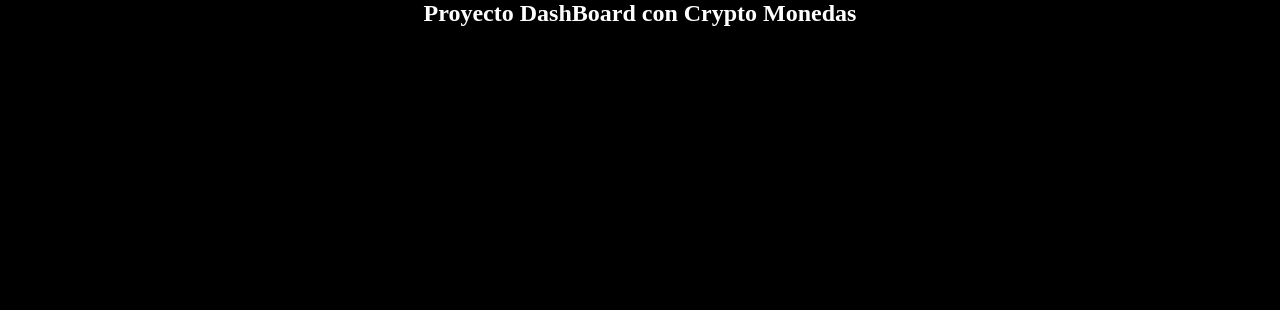
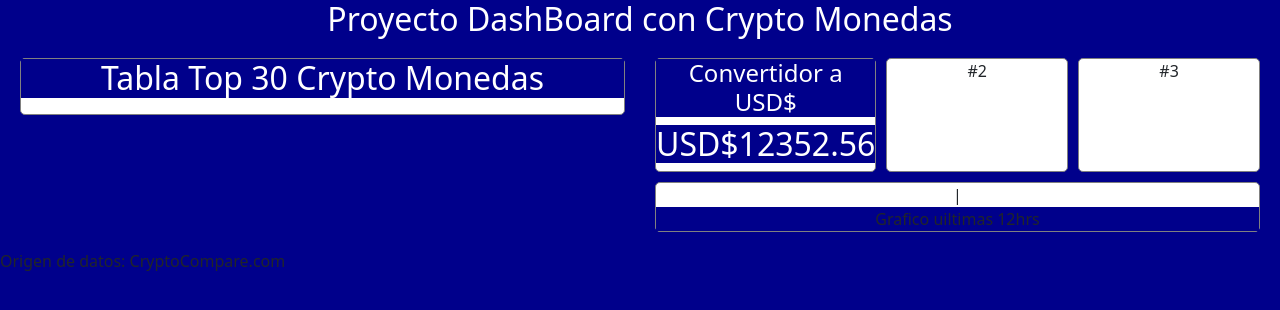
Before and after one commit to jarriagadatorres/Proyecto-DashBoard, a plain HTML site: page index.html in a window 1280 px wide. Drawn offline with nearby package versions, Linux system fonts and the light colour scheme.

Commit message:
Primer esquema

```diff
--- a/assets/css/estilos.css
+++ b/assets/css/estilos.css
@@ -1,10 +1,83 @@
 *{
     margin: 0;
     padding: 0;
-    background-color: black;
+    background-color: darkblue;
 }
-
+/*
+header{
+    height: 10%;
+}
+body{
+    height: 80%;
+}
+footer{
+    height: 10%;
+}
+*/
 h2{
     color:white;
     text-align: center;
 }
+.contenedor{
+   display: flex;
+    flex-wrap: wrap;
+    align-content: flex-start;
+    gap: 10px;
+    margin: 10px;
+}
+.sub-contenedor{
+    flex-basis: 100px;
+    flex-grow: 1;
+}
+
+#crypto-tabla{
+    flex-basis: 100px;
+    flex-grow: 1;
+    border: 1px gray solid;
+    border-radius: 5px;
+    background-color: white;
+    text-align: center;
+    margin: 10px;
+ }
+#crypto-conversion{
+    display: flex;
+    flex-wrap: wrap;
+    align-content: flex-start;
+    gap: 10px;
+    margin: 10px;
+}
+#crypto-usd{
+    flex-basis: 100px;
+    flex-grow: 1;
+    border: 1px gray solid;
+    border-radius: 5px;
+    background-color: white;
+    text-align: center;
+    color:white
+}
+#crypto-euro{
+    flex-basis: 100px;
+    flex-grow: 1;
+    border: 1px gray solid;
+    border-radius: 5px;
+    background-color: white;
+    text-align: center;
+}
+#crypto-clp{
+    flex-basis: 100px;
+    flex-grow: 1;
+    border: 1px gray solid;
+    border-radius: 5px;
+    background-color: white;
+    text-align: center;
+}
+#crypto-grafico{
+    flex-basis: 100%;
+    flex-grow:1;
+    border: 1px gray solid;
+    border-radius: 5px;
+    background-color: white;
+    text-align: center;
+    margin: 10px;
+
+}
--- a/index.html
+++ b/index.html
@@ -1,25 +1,48 @@
 <!DOCTYPE html>
 <html lang="es">
+
 <head>
     <meta charset="UTF-8">
     <meta http-equiv="X-UA-Compatible" content="IE=edge">
     <meta name="viewport" content="width=device-width, initial-scale=1.0">
+    <!-- CSS only -->
+    <link href="https://cdn.jsdelivr.net/npm/bootstrap@5.1.3/dist/css/bootstrap.min.css" rel="stylesheet"
+        integrity="sha384-1BmE4kWBq78iYhFldvKuhfTAU6auU8tT94WrHftjDbrCEXSU1oBoqyl2QvZ6jIW3" crossorigin="anonymous">
     <link rel="stylesheet" href="assets/css/estilos.css">
     <title>Proyecto DashBoard</title>
 </head>
+
 <body>
     <header>
-<h2>Proyecto DashBoard con Crypto Monedas</h2>
-    </header>
-    <Section id="crypto-tabla"></Section>
-    <section id="cripto-conversion">
-        <div id="crypto-usd"></div>
-        <div id="crypto-euro"></div>
-        <div iod="crypto-clp"></div>
-    </section>
-    <section id="crypto-grafico"></section>
+        <h2>Proyecto DashBoard con Crypto Monedas</h2>
+        </header">
+        <section class="contenedor">
+            <div class="sub-contenedor">
+                <section id="crypto-tabla">
+                    <div class="table">
+                        <h2>Tabla Top 30 Crypto Monedas</h2>
+                    </div>
+                </section>
+            </div>
+            <div class="sub-contenedor">
+                <div id="crypto-conversion">
+                    <div id="crypto-usd">
+                        <h4>Convertidor a USD$</h4>
+                        <h2>USD$12352.56</h2>
+                    </div>
+                    <div id="crypto-euro">#2</div>
+                    <div id="crypto-clp">#3</div>
+                </div>
+                <section id="crypto-grafico">
+                    | <div>Grafico uiltimas 12hrs</div>
+                </section>
+        </section>
 </body>
+<script src="https://cdn.jsdelivr.net/npm/bootstrap@5.1.3/dist/js/bootstrap.bundle.min.js"
+    integrity="sha384-ka7Sk0Gln4gmtz2MlQnikT1wXgYsOg+OMhuP+IlRH9sENBO0LRn5q+8nbTov4+1p"
+    crossorigin="anonymous"></script>
 <footer>
+    <h6>Origen de datos: CryptoCompare.com</h6>
+</footer>
 
-</footer>
 </html>
```
